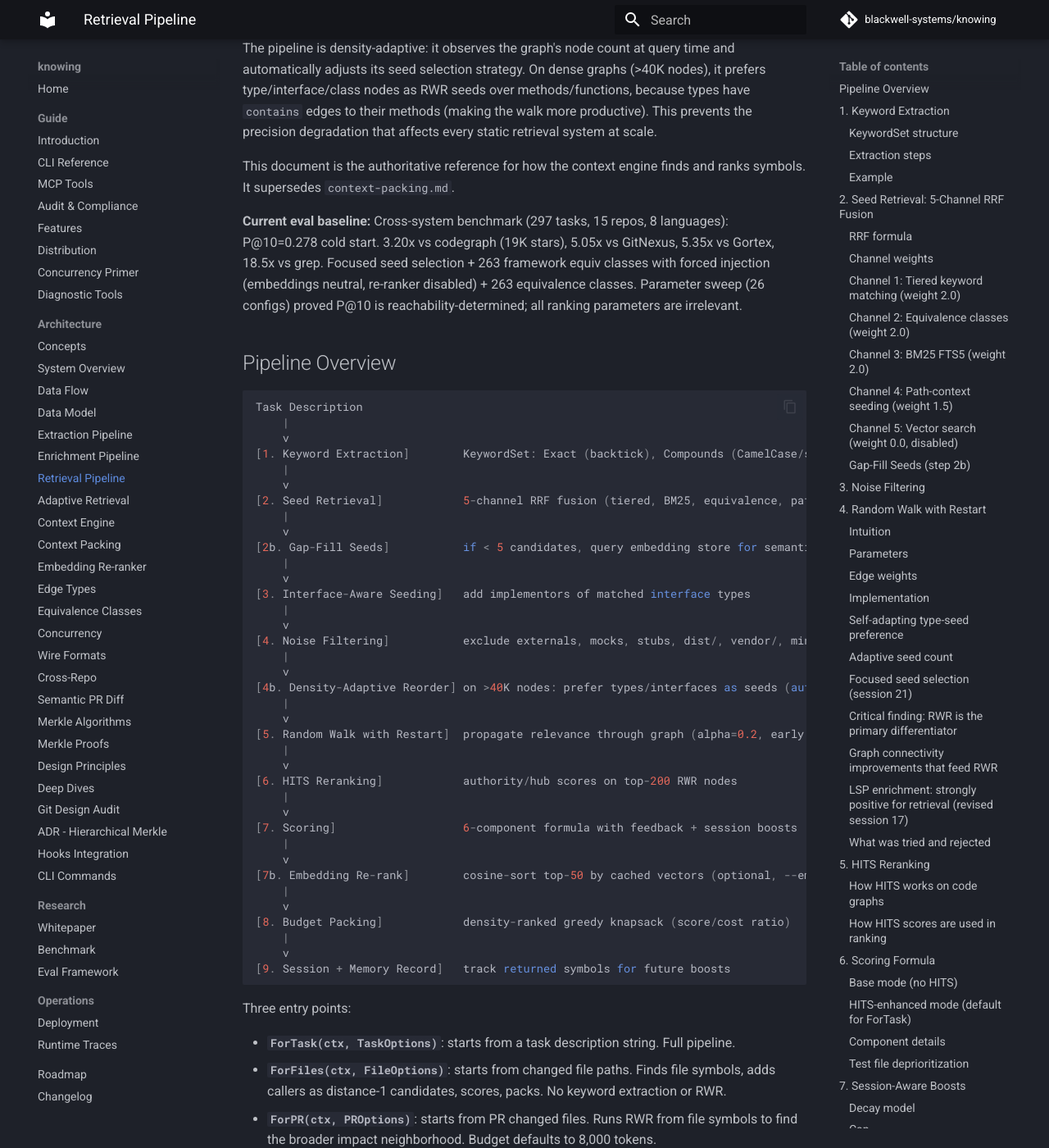
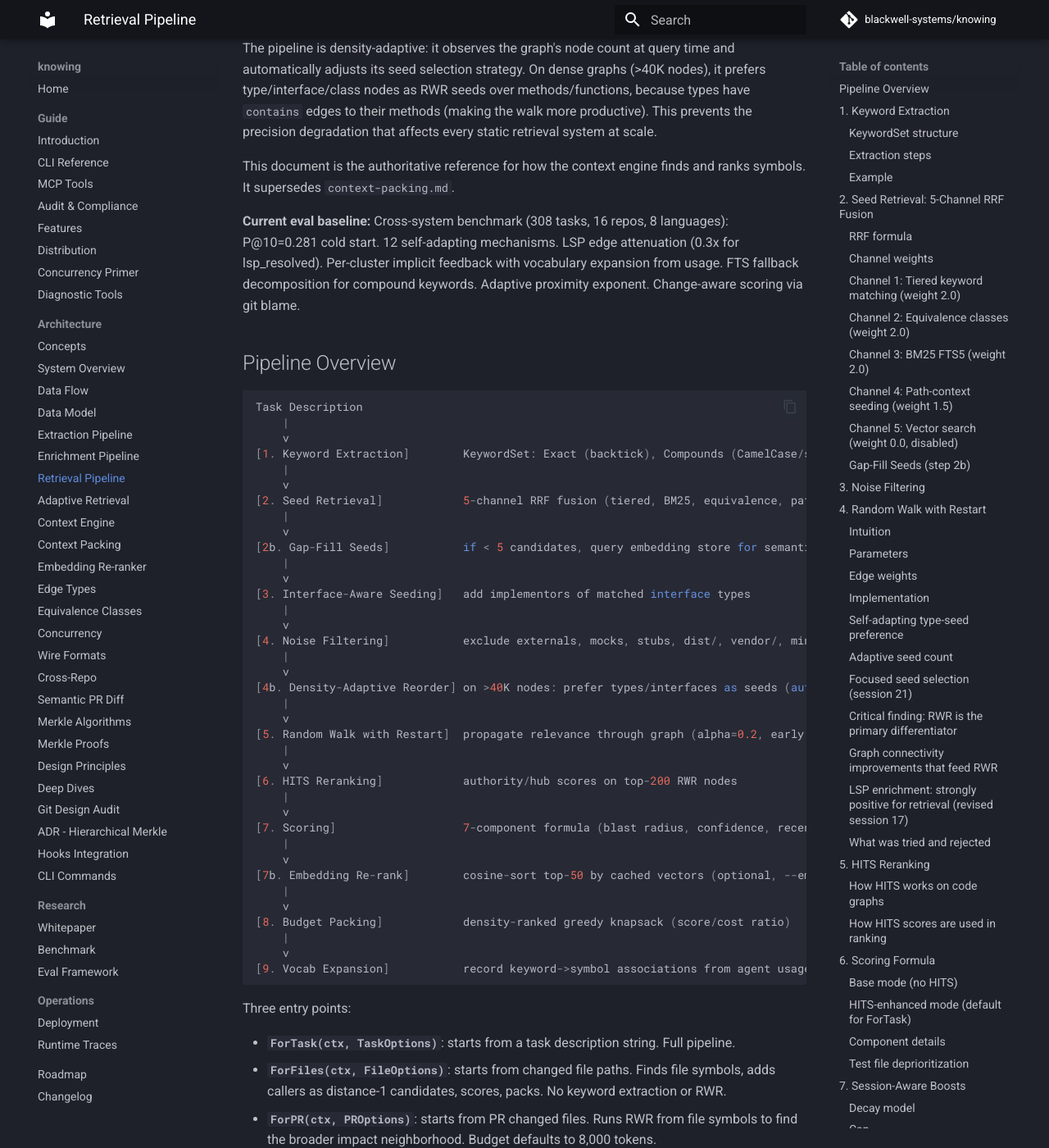
Before and after one commit to blackwell-systems/knowing, an MkDocs documentation site: the page built from docs/architecture/retrieval-pipeline.md, in a window 1280 px wide and 1400 px high, scrolled down 252 px. Shown: the whole window at 82% size. Built offline with MkDocs 1.6.1 and Material for MkDocs 9.7.7, drawn with Linux system fonts in a browser that asks for light colours; comment, search, counter and statistics services are not loaded; some of the changed text lies outside the part shown.

Commit message:
docs: update retrieval-pipeline.md for session 25 (LSP attenuation, FTS decomposition, adaptive exponent, scoring)

````diff
--- a/docs/architecture/retrieval-pipeline.md
+++ b/docs/architecture/retrieval-pipeline.md
@@ -14,7 +14,7 @@ the precision degradation that affects every static retrieval system at scale.
 This document is the authoritative reference for how the context engine finds and ranks
 symbols. It supersedes `context-packing.md`.
 
-**Current eval baseline:** Cross-system benchmark (297 tasks, 15 repos, 8 languages): P@10=0.278 cold start. 3.20x vs codegraph (19K stars), 5.05x vs GitNexus, 5.35x vs Gortex, 18.5x vs grep. Focused seed selection + 263 framework equiv classes with forced injection (embeddings neutral, re-ranker disabled) + 263 equivalence classes. Parameter sweep (26 configs) proved P@10 is reachability-determined; all ranking parameters are irrelevant.
+**Current eval baseline:** Cross-system benchmark (308 tasks, 16 repos, 8 languages): P@10=0.281 cold start. 12 self-adapting mechanisms. LSP edge attenuation (0.3x for lsp_resolved). Per-cluster implicit feedback with vocabulary expansion from usage. FTS fallback decomposition for compound keywords. Adaptive proximity exponent. Change-aware scoring via git blame.
 
 ## Pipeline Overview
 
@@ -46,7 +46,7 @@ Task Description
 [6. HITS Reranking]            authority/hub scores on top-200 RWR nodes
     |
     v
-[7. Scoring]                   6-component formula with feedback + session boosts
+[7. Scoring]                   7-component formula (blast radius, confidence, recency, distance, feedback, session, commit recency)
     |
     v
 [7b. Embedding Re-rank]        cosine-sort top-50 by cached vectors (optional, --embeddings)
@@ -55,7 +55,7 @@ Task Description
 [8. Budget Packing]            density-ranked greedy knapsack (score/cost ratio)
     |
     v
-[9. Session + Memory Record]   track returned symbols for future boosts
+[9. Vocab Expansion]           record keyword->symbol associations from agent usage (learned equiv classes)
 ```
 
 Three entry points:
@@ -489,6 +489,17 @@ When a node has multiple outgoing edges, probability is distributed proportional
 edge weight. A node with one `calls` (1.0) and one `imports` (0.5) edge sends 2/3 of
 its flow along calls and 1/3 along imports.
 
+**LSP edge attenuation (session 25):** Edges with `lsp_resolved` provenance receive a
+0.3x weight multiplier. This prevents LSP enrichment from inflating the centrality of
+framework wiring symbols (webhook handlers, event dispatchers) above implementation
+symbols. Enriched saleor: 0.182 -> 0.218 (+19.8%). Full corpus: neutral. Override with
+`BENCH_LSP_EDGE_WEIGHT` env var.
+
+**FTS fallback decomposition (session 25):** When compound keywords (dotted names,
+CamelCase) return 0 FTS results, the pipeline decomposes them into leaf-segment
+symbol_name-targeted OR terms before augmentation. This prevents empty BM25 seeds for
+tasks referencing compound symbol names like `ModelAdmin.get_inlines`.
+
 ### Implementation
 
 `buildAdjacencyMap` pre-loads the reachable subgraph into in-memory adjacency maps before
@@ -849,10 +860,11 @@ using density-ranked packing.
 ### Algorithm
 
 1. Compute density for each symbol: `density = (score / estimated_tokens) * proximityFactor`.
-   The proximity factor is `rwrScore^0.3` (cube root of raw RWR score), which boosts
-   symbols structurally closer to the query seeds. Seeds (~1.0) get full density; distant
-   nodes (~0.01) get ~20% density. This prevents enrichment-induced packing dilution
-   where high-centrality noise from phantom nodes squeezes out nearby relevant symbols.
+   The proximity factor is `rwrScore^exponent` where the exponent adapts to the phantom
+   ratio in the candidate set: `clamp(0.3 + 0.2 * phantomRatio, 0.3, 0.7)`. Normal repos
+   (no phantoms): exponent 0.3 (cube root). Enriched repos with extreme phantom ratios:
+   up to 0.7 for more aggressive proximity preference. Seeds (~1.0) get full density;
+   distant nodes (~0.01) get reduced density proportional to the exponent.
 2. Sort by density descending (ties broken by raw score).
 3. Greedily pack: for each item in density order, include it if it fits within the
    remaining budget. Skip items that do not fit and continue trying smaller ones.
````
